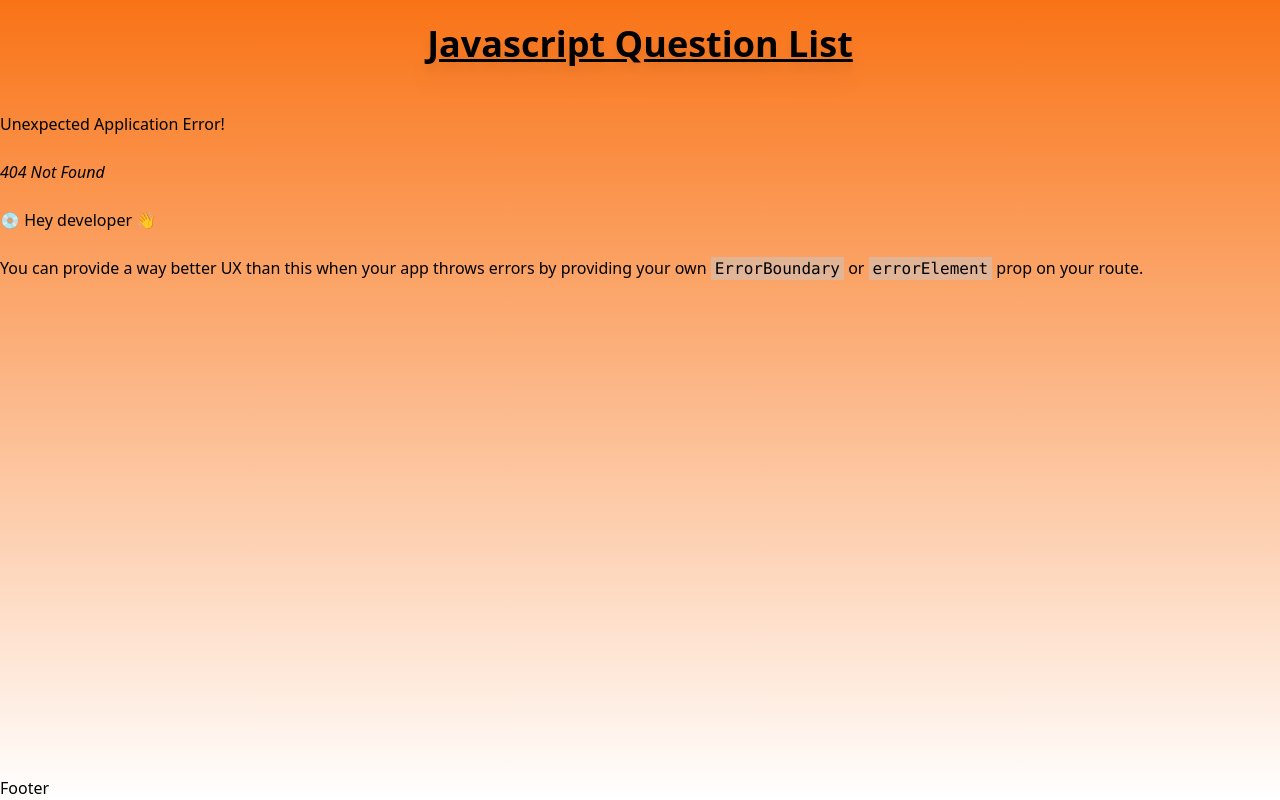
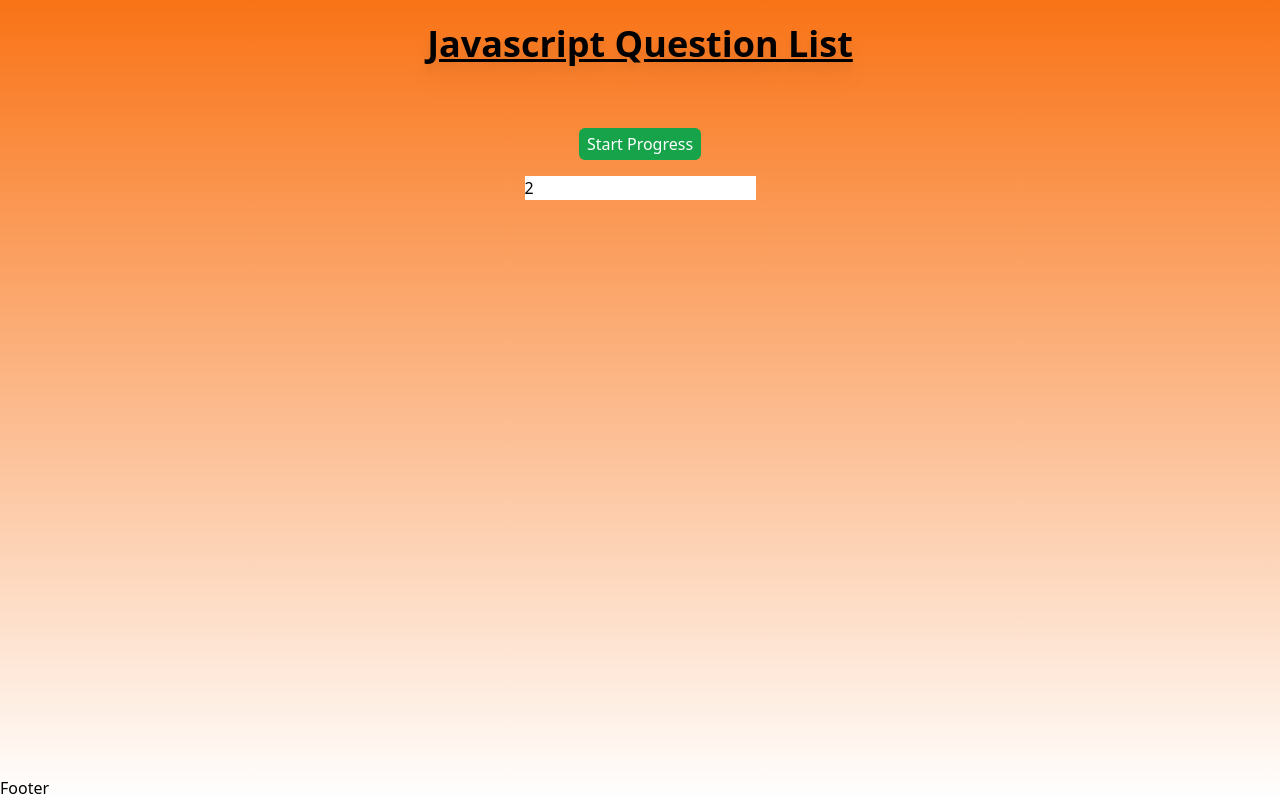
Before and after one commit to Omkar-Jawalkar/Prep, a React (Vite) app: page /animate-progressbar-8 in a window 1280 px wide. Before the commit this address had no page. Built offline with nearby package versions, Linux system fonts and the light colour scheme.

Commit message:
Progress bar question

```diff
--- a/src/components/LazyLoadComponents/LazyLoadComponents.jsx
+++ b/src/components/LazyLoadComponents/LazyLoadComponents.jsx
@@ -24,6 +24,10 @@ const MethodChaining8 = lazy(() =>
     import("../../pages/method-chaining-8/MethodChaining8")
 );
 
+const AnimateProgressBar8 = lazy(() =>
+    import("../../pages/animate-progressbar-8/AnimateProgressBar8")
+);
+
 export {
     CurryQuestionLazy,
     ToggleQuestion1Lazy,
@@ -33,4 +37,5 @@ export {
     CurryQuestion5,
     MemoizeQuestion6,
     MethodChaining8,
+    AnimateProgressBar8,
 };
--- a/src/constants/Questions.jsx
+++ b/src/constants/Questions.jsx
@@ -42,9 +42,15 @@ export const questionData = [
         topics: ["Memoization", "Closure", "Caching"],
     },
     {
-        id: 7,
+        id: 8,
         questionName: "Method Chaining 8",
         url: "method-chaining-8",
         topics: ["Method Chaining", "Closure", "Caching"],
     },
+    {
+        id: 9,
+        questionName: "Animate  Progressbar 8",
+        url: "animate-progressbar-8",
+        topics: ["CSS", "Vanila Javascript"],
+    },
 ];
--- /dev/null
+++ b/src/pages/animate-progressbar-8/AnimateProgressBar8.jsx
@@ -0,0 +1,80 @@
+import { useEffect, useState } from "react";
+
+const AnimateProgressBar8 = () => {
+    const [sec, setSec] = useState(2);
+    let count = 0;
+    const progressBarCSS = `
+        width : 0%;
+        height: 10px;
+        margin: 10px 0;
+        background-color : green;
+          `;
+
+    const progress = (progressBar) => {
+        progressBar.style.width = "100%";
+    };
+    const createProgressBar = () => {
+        const ele = document.getElementById("parent");
+
+        const progressBar = document.createElement("div");
+        progressBar.style = progressBarCSS;
+        progressBar.style.transition = `width ${sec}s ease`;
+
+        setTimeout(() => {
+            progress(progressBar);
+        }, 100);
+        ele.appendChild(progressBar);
+
+        progressBar.addEventListener("transitionend", () => {
+            count = count - 1;
+            if (count >= 1) {
+                createProgressBar();
+            }
+
+            console.log("transition count", count);
+        });
+
+        progressBar.removeEventListener("transitionend", () => {
+            console.log("removed");
+        });
+    };
+
+    useEffect(() => {
+        return () => {};
+    }, []);
+
+    return (
+        <div className="flex flex-col justify-center items-center ">
+            <button
+                onClick={() => {
+                    if (count === 0) {
+                        createProgressBar();
+                    }
+
+                    count = count + 1;
+
+                    console.log(count);
+                }}
+                className="px-2 py-1 bg-green-600  text-white  m-4 rounded-md"
+            >
+                {" "}
+                Start Progress
+            </button>
+            <input
+                value={sec}
+                onChange={(e) => {
+                    setSec(e.target.value);
+                }}
+                type="number"
+            />
+            <div
+                style={{
+                    width: "100%",
+                }}
+                id="parent"
+            ></div>
+        </div>
+    );
+};
+
+export default AnimateProgressBar8;
--- a/src/routes/Router.jsx
+++ b/src/routes/Router.jsx
@@ -10,6 +10,7 @@ import {
     CurryQuestion5,
     MemoizeQuestion6,
     MethodChaining8,
+    AnimateProgressBar8,
 } from "../components/LazyLoadComponents/LazyLoadComponents";
 
 const router = createBrowserRouter([
@@ -81,6 +82,14 @@ const router = createBrowserRouter([
             </Suspense>
         ),
     },
+    {
+        path: "/animate-progressbar-8",
+        element: (
+            <Suspense fallback={<div>SPINNERRRR</div>}>
+                <AnimateProgressBar8 />
+            </Suspense>
+        ),
+    },
 ]);
 
 export default router;
```
